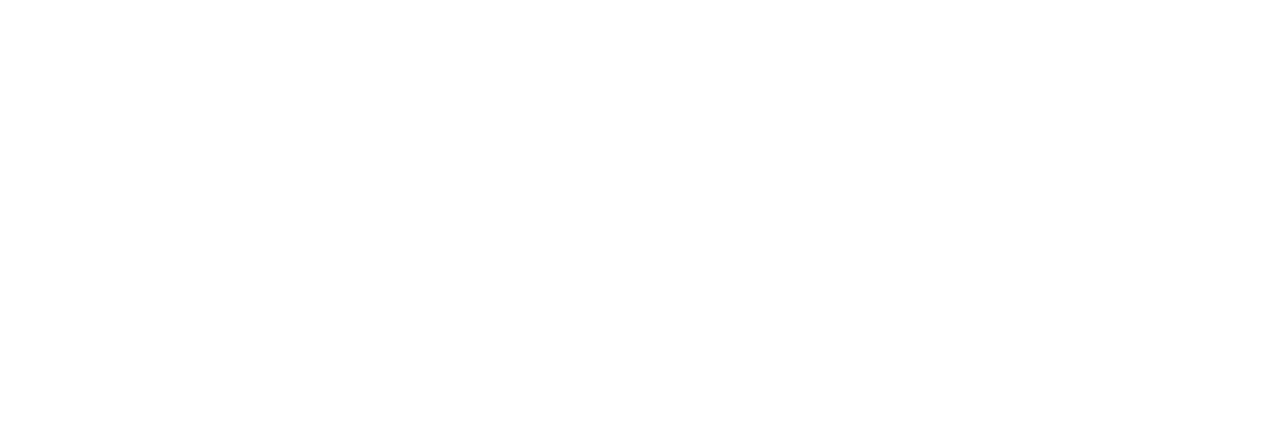
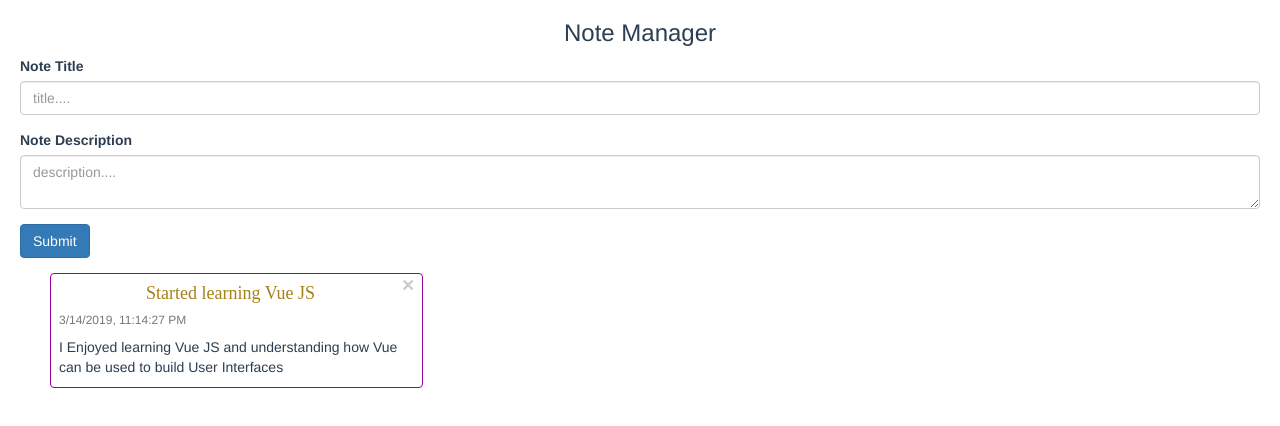
Before and after one commit to naz22/note-manager, a plain HTML site: page index.html in a window 1280 px wide. Drawn offline with nearby package versions, Linux system fonts and the light colour scheme; a web font is replaced by a local one.

Commit message:
update stylesheet (import google fonts), use inline js and boosstrap cards

```diff
--- a/css/noteManager.css
+++ b/css/noteManager.css
@@ -13,10 +13,19 @@
 
 .card {
     text-align: left;
-  border: 1px solid #2c3e50;
+    border: 1px solid #990099; /* Purple Border*/
     border-radius: 4px;
     padding-left: 8px;
     padding-right: 8px;
+    width: auto;
+    margin: 10px;
+}
+
+/*Override .card css for title*/
+.card-title{
+    text-align: center;
+    font-family: 'Quattrocento', serif;
+    color: #a88116;
 }
 
 .note {
--- a/index.html
+++ b/index.html
@@ -1,14 +1,93 @@
 <!DOCTYPE html>
-<html lang="en" dir="ltr">
+<html>
+<!--head-->
 <head>
-  <meta charset="utf-8">
-  <title>Note Manager</title>
+  <title>Note Management System</title>
+  <!-- Import Vue-->
   <script src="https://unpkg.com/vue"></script>
-  <!-- Latest compiled and minified CSS -->
-  <link rel="stylesheet" href="https://maxcdn.bootstrapcdn.com/bootstrap/3.4.0/css/bootstrap.min.css">
+
+  <!-- Import Stylesheets -->
+  <link rel="stylesheet" href="https://maxcdn.bootstrapcdn.com/bootstrap/3.3.7/css/bootstrap.min.css">
   <link rel="stylesheet" href="/css/noteManager.css">
+
+  <!-- Import Fonts-->
+  <link href="https://fonts.googleapis.com/css?family=Quattrocento" rel="stylesheet">
 </head>
+<!--Head End-->
+
+<!--Body-->
 <body>
+  <div id="app">
+    <h3>{{title}}</h3>
+    <!-- Form-->
+    <div class="form">
+      <div class="form-group">
+        <div class="form-group">
+          <label>Note Title</label>
+          <input class="form-control" type="text" v-model="note.title" placeholder="title....">
+        </div>
+        <div class="form-group">
+          <label>Note Description</label>
+          <textarea class="form-control" v-model="note.text" placeholder="description...."></textarea>
+        </div>
+      </div>
+      <button class="btn btn-primary" @click="addNote">Submit</button>
+    </div>
+    <!-- Form End -->
 
+    <!-- Note Cards-->
+    <div class="col-sm-12">
+      <!-- Loop notes-->
+      <div class="col-sm-4 note" v-for="(note, index) in notes">
+        <div class="card">
+          <button class="close" @click="removeNote(index)">&times;</button>
+          <div class="card-block">
+            <h4 class="card-title">{{note.title}}</h4>
+            <h6 class="card-subtitle mb-2 text-muted">{{note.date}}</h6>
+            <p class="card-text">{{note.text}}</p>
+          </div>
+        </div>
+      </div>
+      <!-- End loop-->
+    </div>
+    <!--Notes Cards End-->
+  </div>
+  <!-- Vue Script-->
+  <script>
+  var app = new Vue({
+    el: '#app',
+    data: {
+      title: 'Note Manager',
+      note: {
+        title: '',
+        text: ''
+      },
+      <!-- Create Sample note with a title, desc and current time-->
+      notes: [
+        {
+          title: 'Started learning Vue JS',
+          text: 'I Enjoyed learning Vue JS and understanding how Vue can be used to build User Interfaces',
+          date: new Date(Date.now()).toLocaleString()
+        }
+      ]
+    },
+    methods: {
+      addNote() {
+        let { text, title } = this.note
+        this.notes.push({
+          text,
+          title,
+          date: new Date(Date.now()).toLocaleString()
+        })
+      },
+      removeNote(index) {
+        this.notes.splice(index, 1)
+      }
+    }
+  })
+  </script>
+  <!-- Vue Script End-->
 </body>
+<!--Body End-->
 </html>
+<!--File End-->
```
Lines whose indentation alone changed are shown as unchanged.
